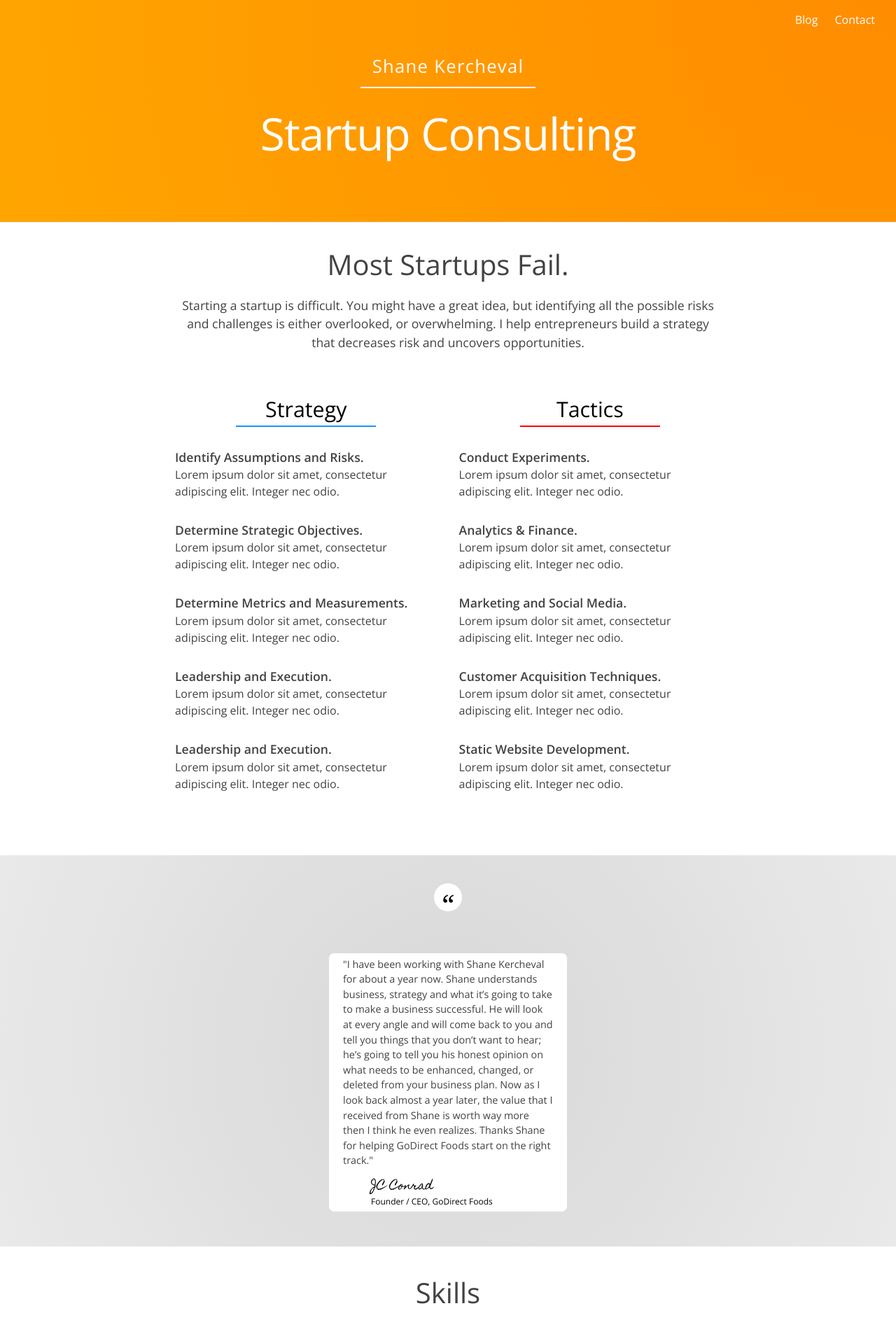
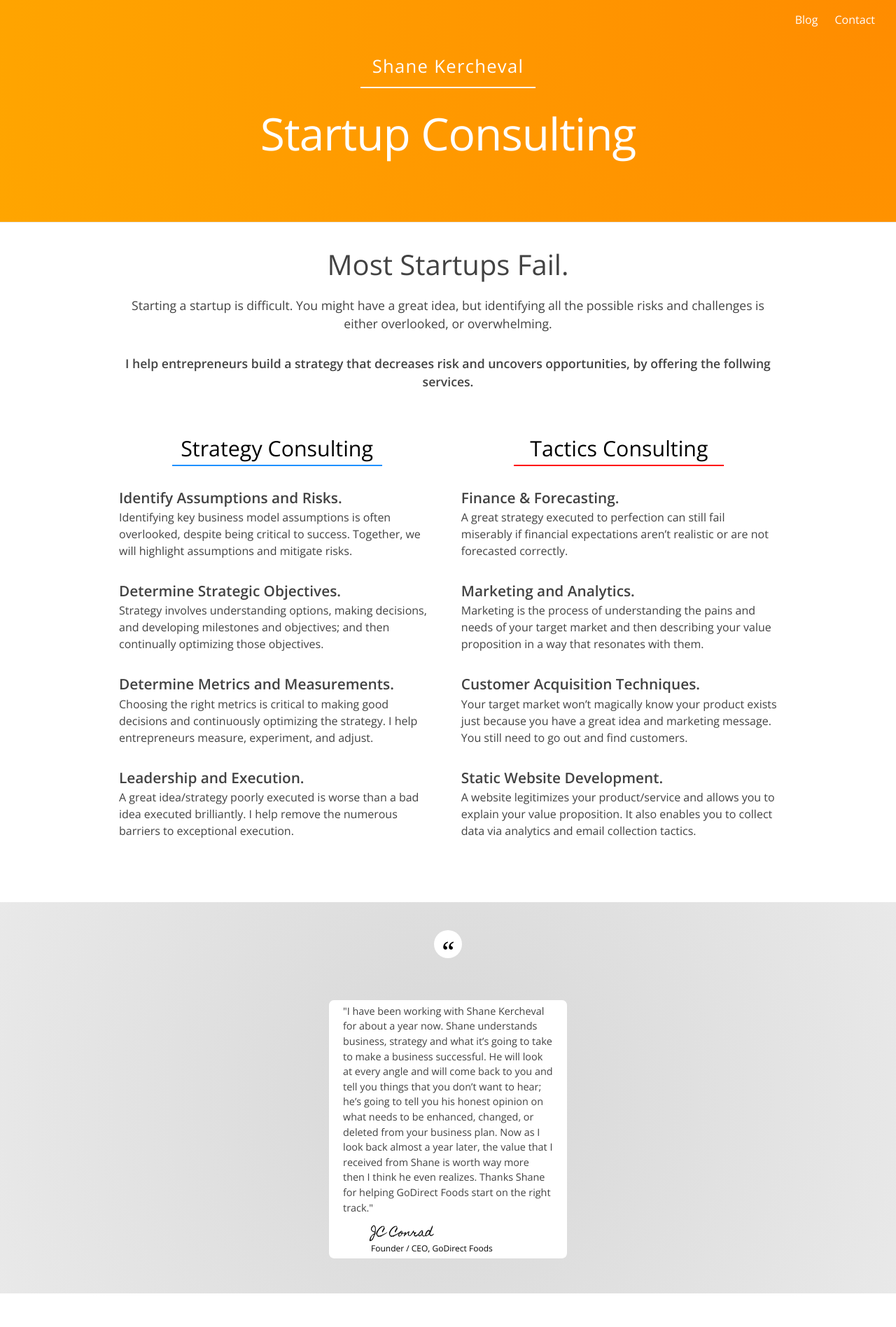
Before and after one commit to shane-kercheval/shane-kercheval.github.io, a Jekyll site: the page built from index.html, in a window 1280 px wide. Shown: the top 1896 px of the page at 70% size. Built offline with Jekyll 4.4.1, drawn with Linux system fonts in a browser that asks for light colours; nearby versions of some CDN libraries.

Commit message:
updated offerings

```diff
--- a/_data/value.yml
+++ b/_data/value.yml
@@ -1,32 +1,29 @@
 intro:
     header: Most Startups Fail.
-    description: Starting a startup is difficult. You might have a great idea, but identifying all the possible risks and challenges is either overlooked, or overwhelming. I help entrepreneurs build a strategy that decreases risk and uncovers opportunities.
+    description: Starting a startup is difficult. You might have a great idea, but identifying all the possible risks and challenges is either overlooked, or overwhelming.
+    offering: I help entrepreneurs build a strategy that decreases risk and uncovers opportunities, by offering the follwing services.
 
 offerings:
-  - name: Strategy
+  - name: Strategy Consulting
     value:
       - title: Identify Assumptions and Risks.
-        description: Lorem ipsum dolor sit amet, consectetur adipiscing elit. Integer nec odio.
+        description: Identifying key business model assumptions is often overlooked, despite being critical to success. Together, we will highlight assumptions and mitigate risks.
       - title: Determine Strategic Objectives.
-        description: Lorem ipsum dolor sit amet, consectetur adipiscing elit. Integer nec odio.
+        description: Strategy involves understanding options, making decisions, and developing milestones and objectives; and then continually optimizing those objectives.
       - title: Determine Metrics and Measurements.
-        description: Lorem ipsum dolor sit amet, consectetur adipiscing elit. Integer nec odio.
+        description: Choosing the right metrics is critical to making good decisions and continuously optimizing the strategy. I help entrepreneurs measure, experiment, and adjust.
       - title: Leadership and Execution.
-        description: Lorem ipsum dolor sit amet, consectetur adipiscing elit. Integer nec odio.
-      - title: Leadership and Execution.
-        description: Lorem ipsum dolor sit amet, consectetur adipiscing elit. Integer nec odio.
-  - name: Tactics
+        description: A great idea/strategy poorly executed is worse than a bad idea executed brilliantly. I help remove the numerous barriers to exceptional execution.
+  - name: Tactics Consulting
     value:
-      - title: Conduct Experiments.
-        description: Lorem ipsum dolor sit amet, consectetur adipiscing elit. Integer nec odio.
-      - title: Analytics & Finance.
-        description: Lorem ipsum dolor sit amet, consectetur adipiscing elit. Integer nec odio.
-      - title: Marketing and Social Media.
-        description: Lorem ipsum dolor sit amet, consectetur adipiscing elit. Integer nec odio.
+      - title: Finance & Forecasting.
+        description: A great strategy executed to perfection can still fail miserably if financial expectations aren’t realistic or are not forecasted correctly.
+      - title: Marketing and Analytics.
+        description: Marketing is the process of understanding the pains and needs of your target market and then describing your value proposition in a way that resonates with them.
       - title: Customer Acquisition Techniques.
-        description: Lorem ipsum dolor sit amet, consectetur adipiscing elit. Integer nec odio.
+        description: Your target market won’t magically know your product exists just because you have a great idea and marketing message. You still need to go out and find customers.
       - title: Static Website Development.
-        description: Lorem ipsum dolor sit amet, consectetur adipiscing elit. Integer nec odio.
+        description: A website legitimizes your product/service and allows you to explain your value proposition. It also enables you to collect data via analytics and email collection tactics.
 
 testimonials:
   - name: JC Conrad
--- a/css/custom.css
+++ b/css/custom.css
@@ -25,6 +25,10 @@ a:hover { /* any nav link (a) that has the class selected will get these attribu
 .landing_page .description {
   font-size: 1.1em;
   text-align: center;
+}
+.offering-explanation {
+  margin-top: 30px;
+  font-weight: 600;
 }
 .landing_page .site-title {
   color: white;
@@ -96,13 +100,13 @@ a:hover { /* any nav link (a) that has the class selected will get these attribu
   margin: 0px auto;
   margin-bottom: 30px;
   font-weight: 300;
-  max-width: 200px;
+  max-width: 300px;
   text-align: center;
   /*text-transform: uppercase;*/
   border-bottom: solid 2px;
 }
 .offering-value-title {
-  font-size: 1.1em;
+  font-size: 1.3em;
   font-weight: 600;
   margin-bottom: 0px;
 }
@@ -355,7 +359,7 @@ a:hover { /* any nav link (a) that has the class selected will get these attribu
   font-size: 0.9em;
 }
 .post-template {
-  max-width: 750px;
+  max-width: 900px;
   font-size: 1.1em;
   word-wrap: normal;
 }
--- a/css/main.scss
+++ b/css/main.scss
@@ -24,10 +24,10 @@ $grey-color-dark:  darken($grey-color, 25%);
 $text-color:       $grey-color-dark;
 
 // Width of the content area
-$content-width:    900px;
+$content-width:    1000px;
 
 $on-palm:          600px;
-$on-laptop:        900px;
+$on-laptop:        1000px;
 
 
 
--- a/index.html
+++ b/index.html
@@ -9,12 +9,14 @@ owner: Shane Kercheval
 {% assign skills = site.data.value.skills %}
 
 <div class="home">
-  <div class="wrapper">
   <h1>
     {{ site.data.value.intro.header }}
   </h1>
   <p class="description">
     {{ site.data.value.intro.description }}
+  </p>
+  <p class="description offering-explanation">
+    {{ site.data.value.intro.offering }}
   </p>
   <div id=offering-container>
     {% for offering in offerings %}
@@ -27,9 +29,7 @@ owner: Shane Kercheval
       </div>
     {% endfor %}
   </div>
-  </div>
   <div class="gray">
-    <div class="wrapper">
       <h1></h1>
       <ul class="boxlist">
         {% for testimonial in testimonials %}
@@ -45,8 +45,7 @@ owner: Shane Kercheval
         {% endfor %}
       </ul>
   </div>
-  </div>
-  <div class="wrapper skills">
+  <div class="skills">
     <h1>Skills</h1>
     <ul class="boxlist">
       {% for skill in skills %}
```
Lines whose indentation alone changed are shown as unchanged.
